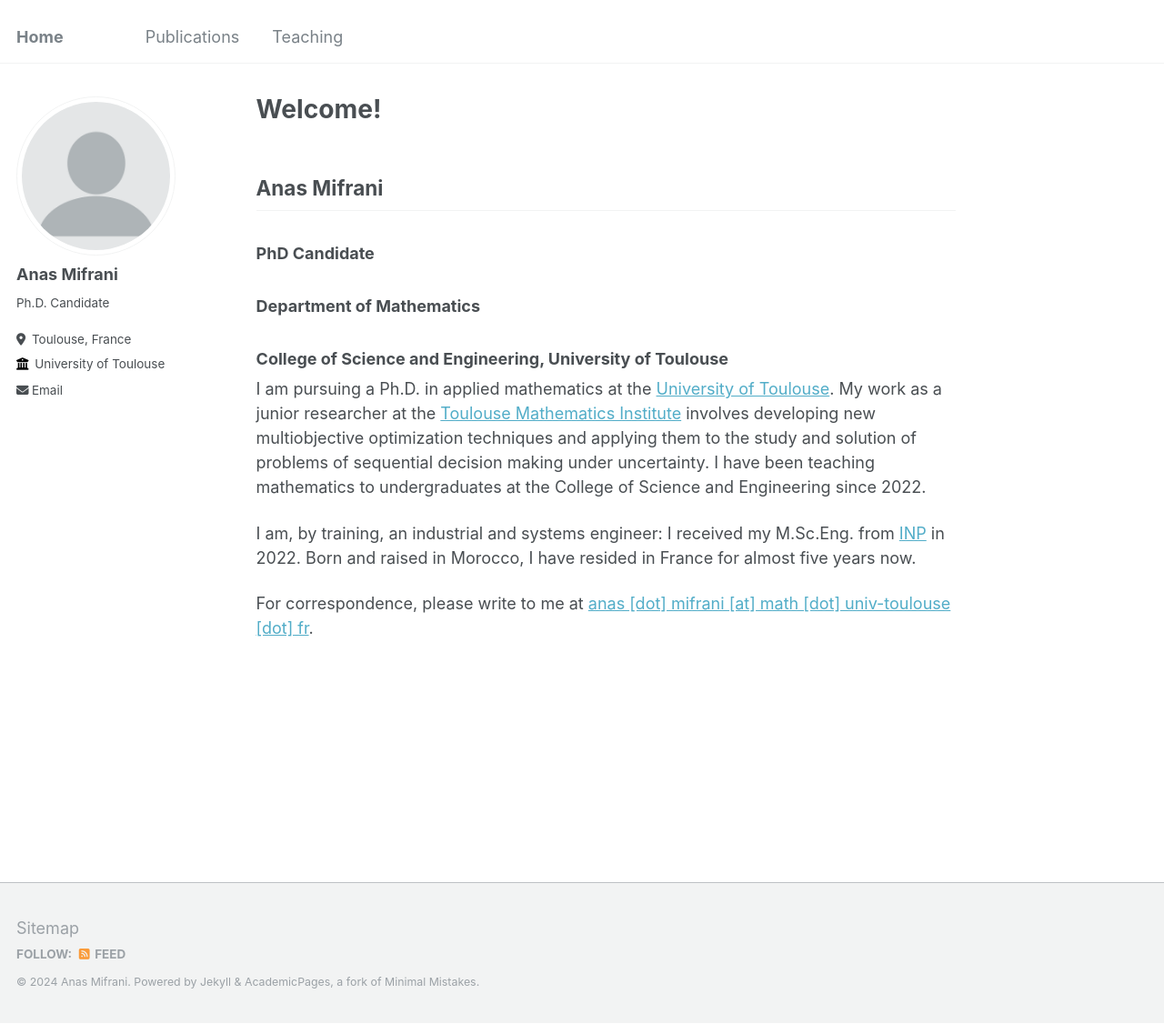
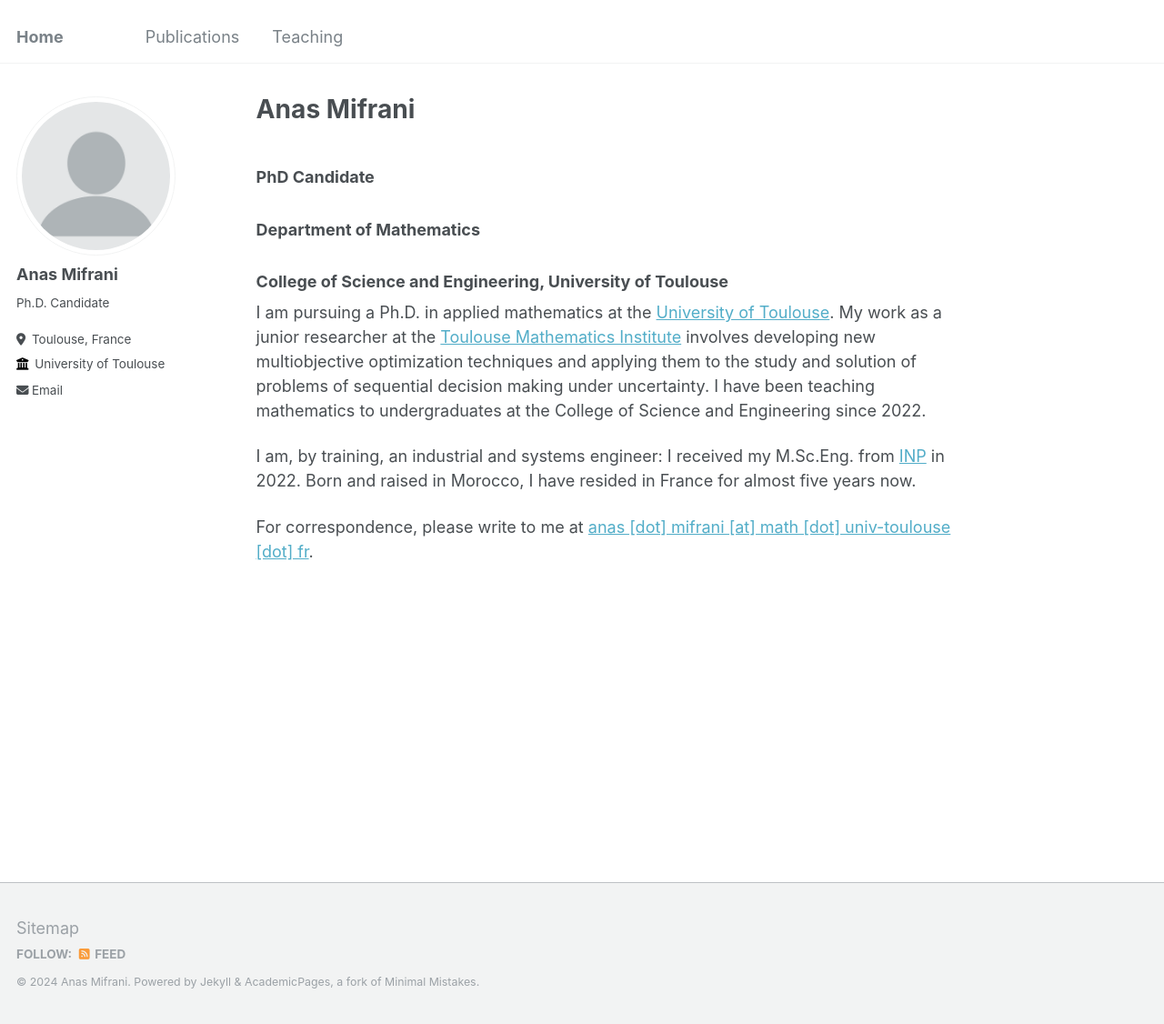
Before and after one commit to anmifrani/anmifrani.github.io, a Jekyll site: the page built from _pages/about.md, in a window 1280 px wide and 1126 px high. Shown: the whole window at 91% size. Built offline with Jekyll 4.4.1, drawn with Linux system fonts in a browser that asks for light colours.

Commit message:
Update about.md

```diff
--- a/_pages/about.md
+++ b/_pages/about.md
@@ -1,13 +1,12 @@
 ---
 permalink: /
-title: "Welcome!"
+title: "Anas Mifrani"
 author_profile: true
 redirect_from:
   - /about/
   - /about.html
 ---
 
-## Anas Mifrani
 ### PhD Candidate
 ### Department of Mathematics
 ### College of Science and Engineering, University of Toulouse
```
